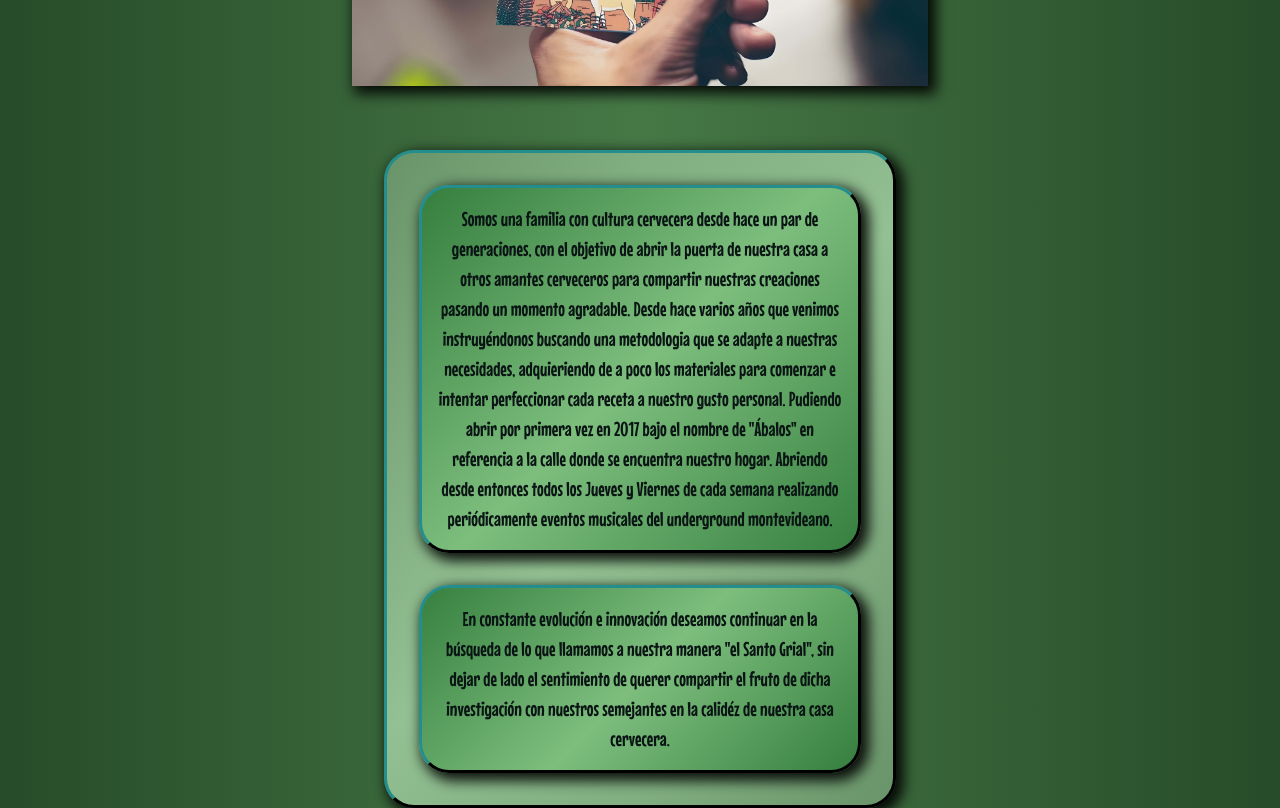
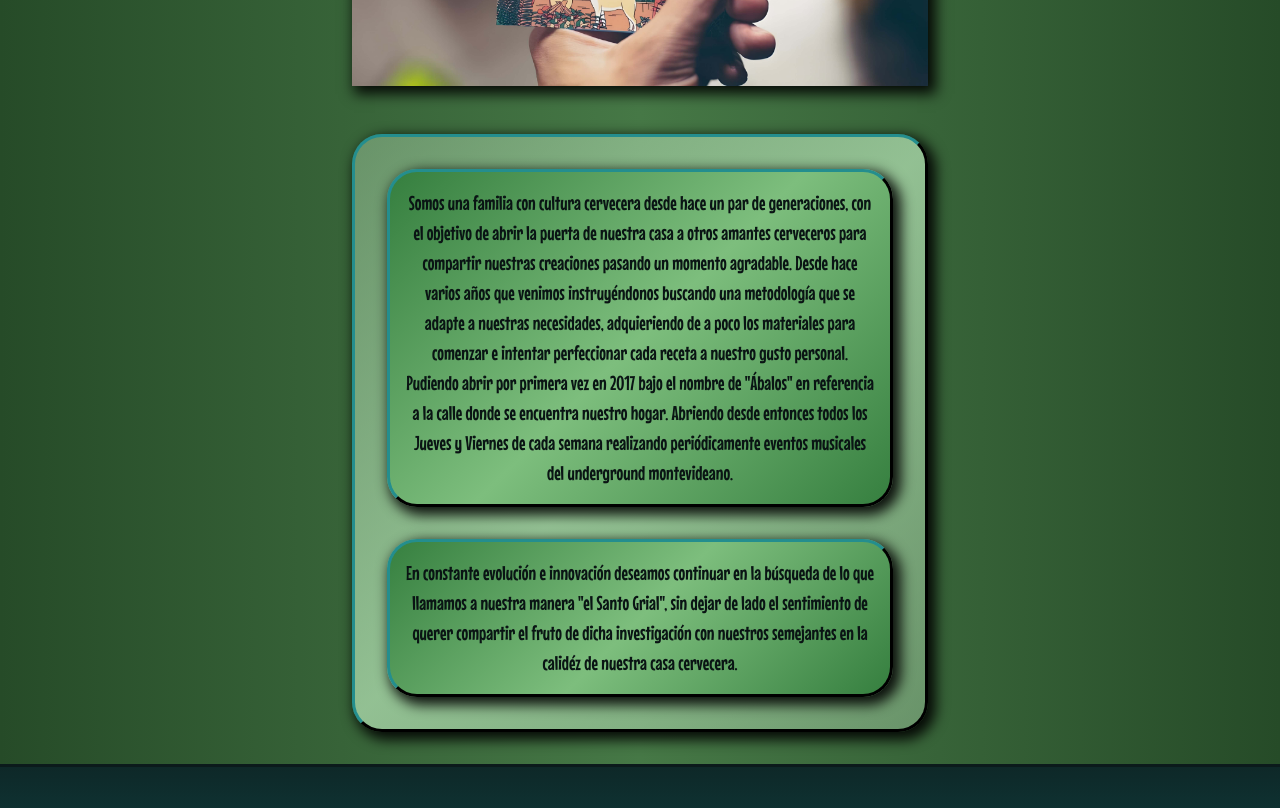
Before and after one commit to BrunoRealan/proyecto_abalos, a website: page pages/quienesSomos.html in a window 1280 px wide. Shown: the part 560-1368 px from the top of the page. Drawn offline with nearby package versions, Linux system fonts and the light colour scheme; a web font is replaced by a local one.

Commit message:
Little text changes

```diff
--- a/pages/quienesSomos.html
+++ b/pages/quienesSomos.html
@@ -70,7 +70,7 @@
                     <p class="div__description"> Somos una familia con cultura cervecera desde hace un par de
                         generaciones, con el objetivo de abrir la puerta de nuestra casa a otros amantes cerveceros para
                         compartir nuestras creaciones pasando un momento agradable. Desde hace varios años que venimos
-                        instruyéndonos buscando una metodologia que se adapte a nuestras necesidades, adquieriendo de a
+                        instruyéndonos buscando una metodología que se adapte a nuestras necesidades, adquieriendo de a
                         poco los materiales para comenzar e intentar perfeccionar cada receta a nuestro gusto personal.
                         Pudiendo abrir por primera vez en 2017 bajo el nombre de "Ábalos" en referencia a la calle donde
                         se encuentra nuestro hogar. Abriendo desde entonces todos los Jueves y Viernes de cada semana
--- a/sass/_helpers.scss
+++ b/sass/_helpers.scss
@@ -109,7 +109,7 @@
 
 @mixin queries-descritpion {
     font-size: 1rem;
-    width: 80vw;
+    width: 85vw;
     height: auto;
 }
 
--- a/sass/_textos.scss
+++ b/sass/_textos.scss
@@ -30,13 +30,12 @@
 .div {
     flex-wrap: wrap;
     justify-content: center;
-    width: 40vw;
-    margin: 2rem;
-    padding: 1rem;
+    width: 45vw;
     border-color: $border-color-description;
     box-shadow: $box-shadow;
     background: $bg-color-card;
     @include display-flex-row;
+    @include margin-text-lg;
     @include outline;
 
     @media (min-width:$min-lg) and (max-width:$max-lg) {
@@ -54,7 +53,7 @@
     &__description {
         font-family: $font-principal;
         font-size: 1.25rem;
-        width: 35vw;
+        width: 40vw;
         text-align: center;
         border-color: $border-color-description;
         background: $bg-color-description;
@@ -68,10 +67,12 @@
 
         @media (min-width:$min-md) and (max-width:$max-md) {
             @include queries-descritpion;
+            @include margin-text-med
         }
 
         @media (min-width:$min-xs) and (max-width:$max-xs) {
             @include queries-descritpion;
+            @include margin-text-med;
         }
     }
 }
```
Also changed, not shown: css/style.css.
